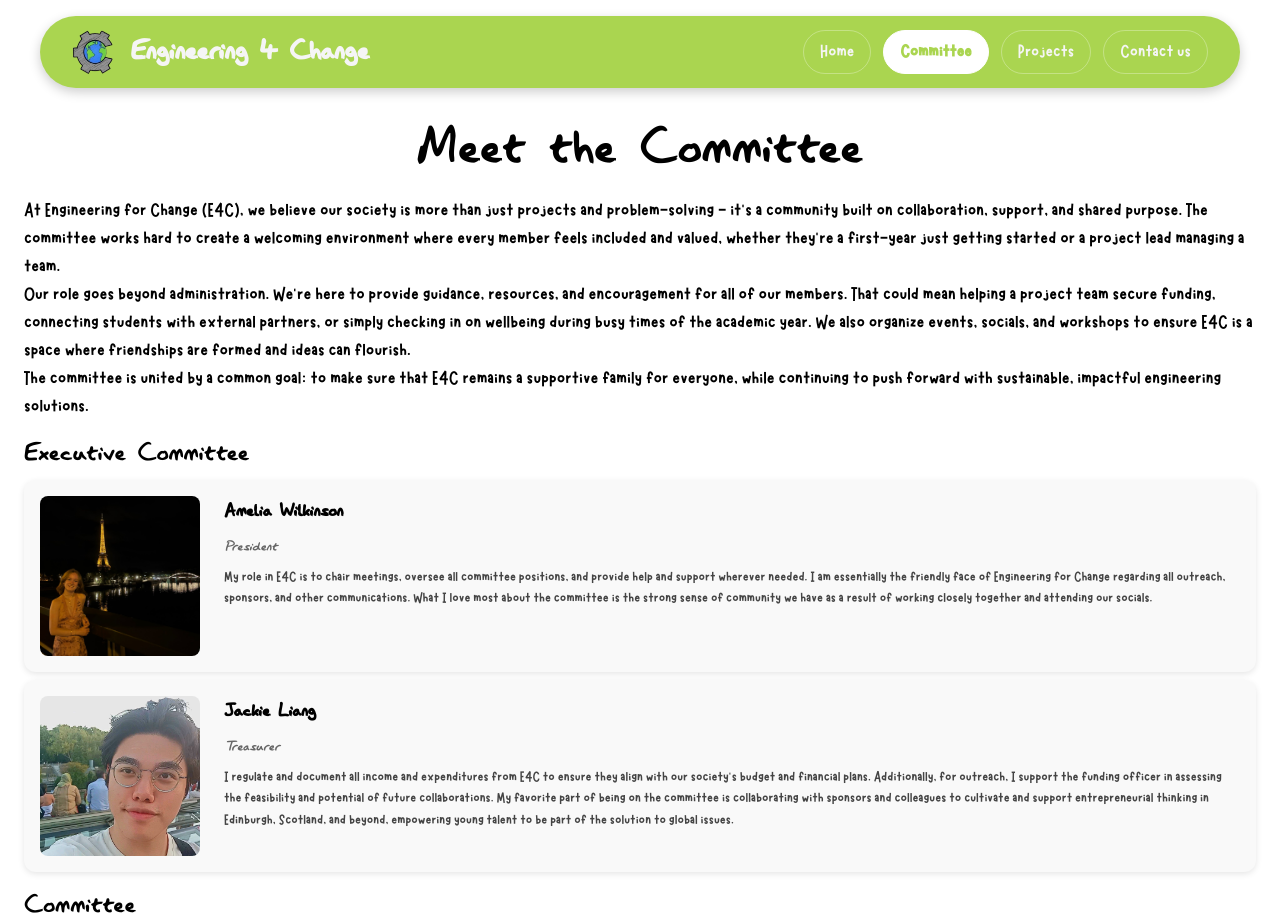
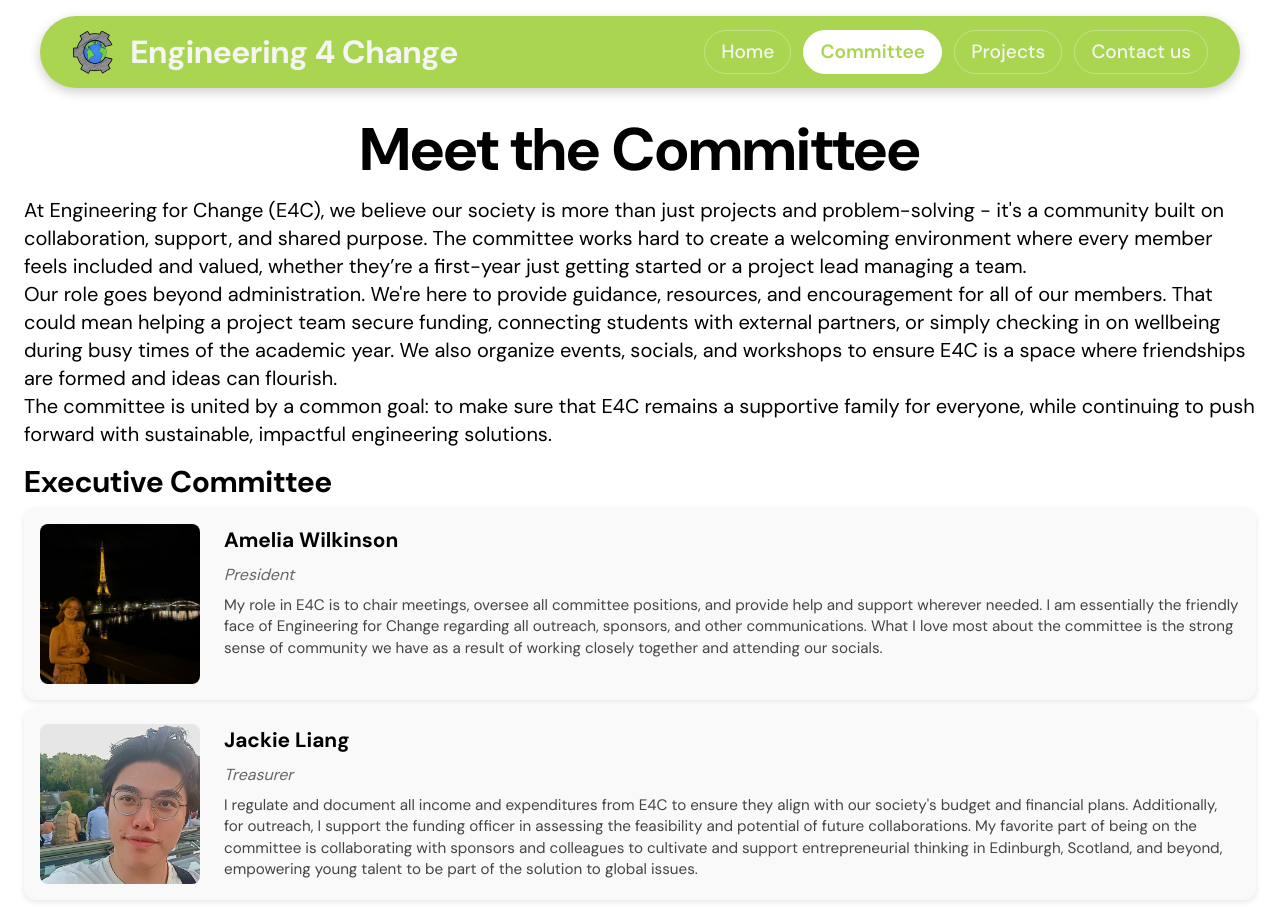
Before and after one commit to evanbrownv4/e4c, a React (Vite) app: page /committee in a window 1280 px wide. Shown: the top 920 px of the page. Built offline with nearby package versions, Linux system fonts and the light colour scheme.

Commit message:
Fixed wording, logo, and changed fonts.

```diff
--- a/src/App.css
+++ b/src/App.css
@@ -12,11 +12,16 @@ html {
   src: url("./fonts/marykate-regular.ttf");
 }
 
+@font-face {
+  font-family: "DM Sans";
+  src: url("./fonts/dmsans/DMSans-VariableFont_opsz\,wght.ttf");
+}
+
 body {
-    font-family: "Marykate", system-ui, -apple-system, BlinkMacSystemFont, 'Segoe UI', Roboto, Oxygen, Ubuntu, Cantarell, 'Open Sans', 'Helvetica Neue', sans-serif;
+    font-family: "DM Sans", "Marykate", system-ui, -apple-system, BlinkMacSystemFont, 'Segoe UI', Roboto, Oxygen, Ubuntu, Cantarell, 'Open Sans', 'Helvetica Neue', sans-serif;
     background: white;
 }
 
 h1, h2, h3, h4, h5, h6 {
-    font-family: "Lazy Dog"
+    font-family: "DM Sans", "Lazy Dog"
 }
--- a/src/consts/SocietyProjects.tsx
+++ b/src/consts/SocietyProjects.tsx
@@ -36,7 +36,7 @@ export const projects = [
     {
         name: "Tide Tech",
         catchphrase: "Offshore wind for small states, big impact",
-        description: "We design floating offshore wind turbines to help power small island nations sustainably.",
+        description: "We design underwater structures to help power small island nations sustainably.",
         photo: tide_tech
     },
     {
--- a/src/pages/Committee.tsx
+++ b/src/pages/Committee.tsx
@@ -31,7 +31,7 @@ export default function Committee() {
 
     return (
     <PageContainer>
-        <h1 className="text-6xl text-center mb-4">Meet the Committee</h1>
+        <h1 className="text-6xl font-bold text-center mb-4">Meet the Committee</h1>
         <p className="text-xl text-left">
             At Engineering for Change (E4C), we believe our society is more than just projects and problem-solving - it's a community built on collaboration, support, and shared purpose. The committee works hard to create a welcoming environment where every member feels included and valued, whether they’re a first-year just getting started or a project lead managing a team.
             <br/>Our role goes beyond administration. We're here to provide guidance, resources, and encouragement for all of our members. That could mean helping a project team secure funding, connecting students with external partners, or simply checking in on wellbeing during busy times of the academic year. We also organize events, socials, and workshops to ensure E4C is a space where friendships are formed and ideas can flourish.
@@ -39,12 +39,12 @@ export default function Committee() {
         </p>
 
         <div className="col gap-4">
-            <h2 className="text-3xl text-left mt-4">Executive Committee</h2>
+            <h2 className="text-3xl font-bold text-left mt-4">Executive Committee</h2>
             <CommitteeMemberCards committeeMembers={execCommittee}/>
         </div>
 
         <div className="col gap-4">
-            <h2 className="text-3xl text-left mt-4">Committee</h2>
+            <h2 className="text-3xl font-bold text-left mt-4">Committee</h2>
             <CommitteeMemberCards committeeMembers={nonExecCommittee}/>
         </div>
     </PageContainer>
--- a/src/pages/ContactUs.tsx
+++ b/src/pages/ContactUs.tsx
@@ -31,7 +31,7 @@ function ContactMethods({ contacts } : { contacts: Array<ContactMethod> }) {
 export default function Contact() {
     return (
         <PageContainer>
-            <h1 className="text-6xl text-center mb-4">Get in Touch</h1>
+            <h1 className="text-5xl font-bold text-center mb-4">Get in Touch</h1>
             <p className="text-xl text-left">
                 E4C are always looking for sponsors and collaborators. Reach out to us
                 through the channels below or explore our sponsor partnerships.
--- a/src/pages/Home.tsx
+++ b/src/pages/Home.tsx
@@ -117,7 +117,7 @@ export default function Home() {
                     <p className="text-xl">
                         Sponsorships play a vital role in enabling Engineering for Change to turn ideas into impactful, real-world projects. With the support of our sponsors, we are able to fund materials, training, competitions, and international outreach that would otherwise be out of reach for students. These partnerships not only empower our members to develop practical engineering skills, but also help drive sustainable solutions that benefit communities and the environment.
                     </p>
-                    <h3 className="text-3xl">Current Sponsors</h3>
+                    <h3 className="text-3xl font-bold text-neutral-900 text-center mb-8">Current Sponsors</h3>
                     <div className="grid grid-auto-small">
                         {curSponsors.map((sponsor) => (
                             <img src={sponsor.logo} alt={sponsor.name} className=""/>
--- a/src/pages/Projects.tsx
+++ b/src/pages/Projects.tsx
@@ -28,7 +28,7 @@ function ProjectCards({ projects } : {projects: Array<Project> }) {
 export default function Projects() {
     return (
         <PageContainer>
-            <h2 className="text-5xl text-center mb-4">See our supported projects</h2>
+            <h2 className="text-5xl font-bold text-center mb-4">See our supported projects</h2>
             <p className="text-xl text-left">
                 We are proud to run eight diverse, student-led projects, each one tackling a different aspect of sustainability and global development. From aquaponics farming that explores innovative ways to grow food sustainably, to wind turbine construction that champions renewable energy, to water sanitation initiatives that address one of the world’s most urgent needs, our projects cover a wide spectrum of challenges.
                 <br/>Every project is designed and led by students, giving members the chance to take ownership, apply their skills, and learn by doing. Whether your passion lies in mechanical design, environmental science, policy, or community engagement, there’s space for you to get involved.
```
